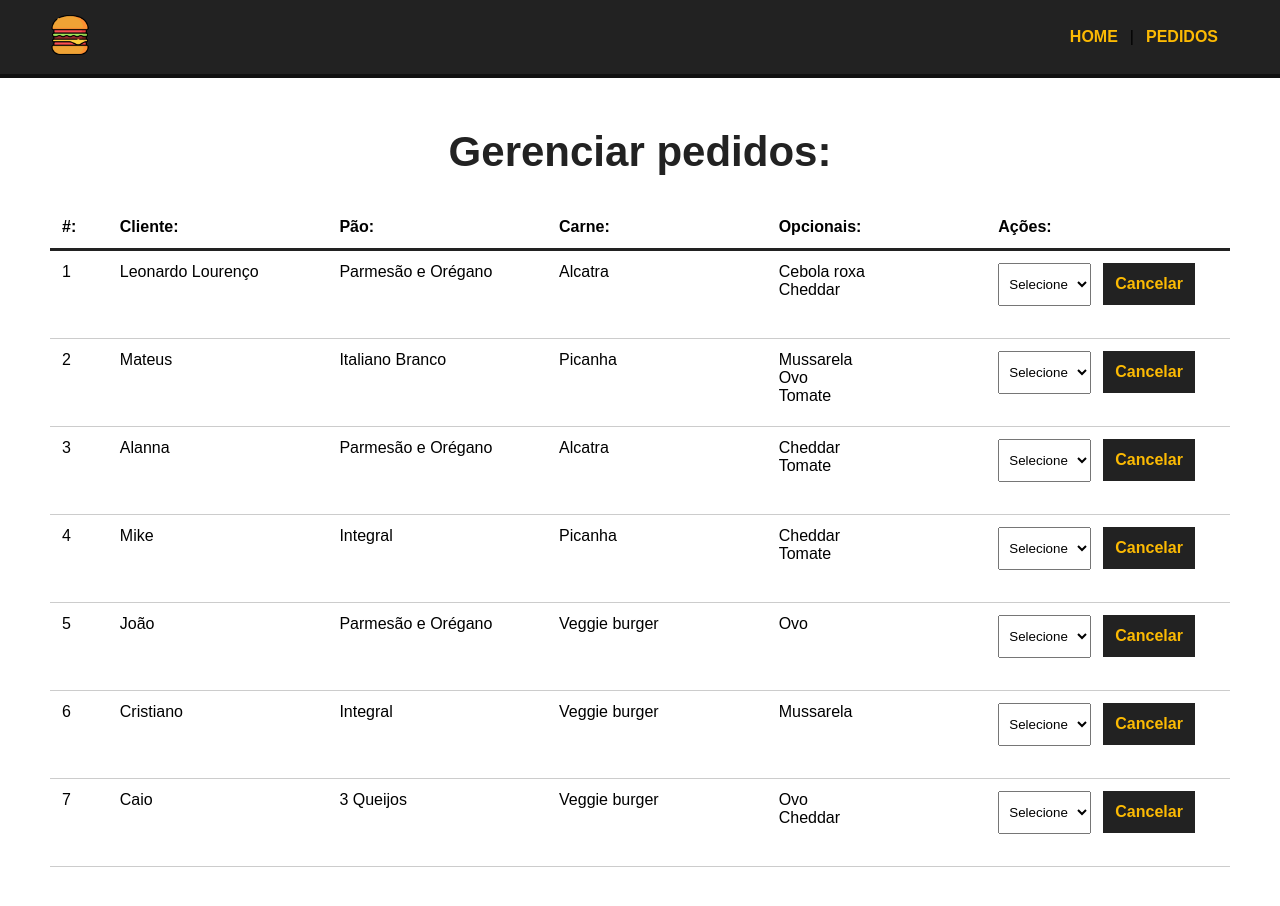
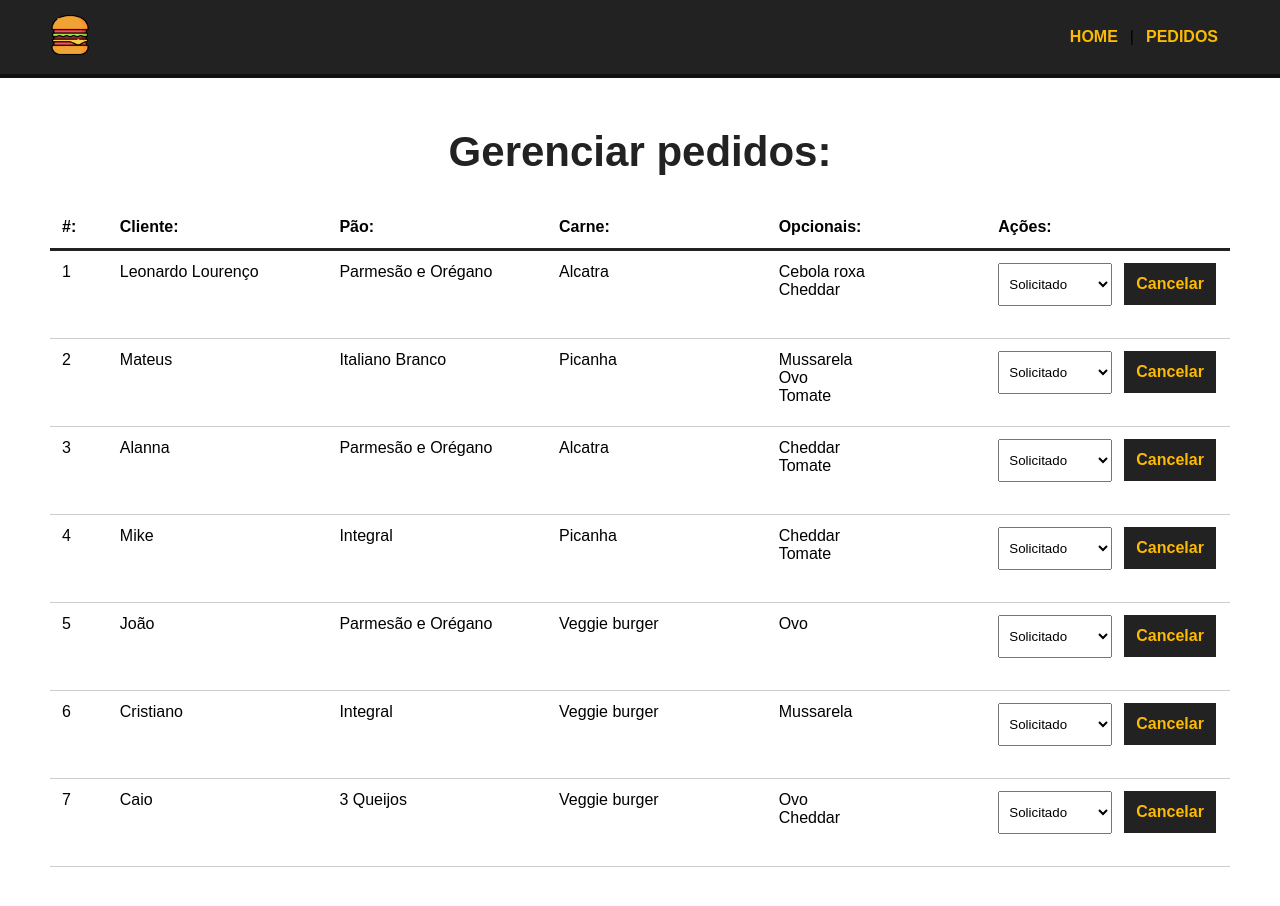
Before and after one commit to mateusmaranhao12/make_your_burger, a Vue app: page /pedidos in a window 1280 px wide. Shown: the top 906 px of the page. Built offline with nearby package versions, Linux system fonts and the light colour scheme; data requests are answered from the project's data file.

Commit message:
Update Dashboard.vue

```diff
--- a/src/components/Dashboard.vue
+++ b/src/components/Dashboard.vue
@@ -26,6 +26,9 @@
                     <div>
                         <select name="status" class="status">
                             <option value="">Selecione</option>
+                            <option v-for="s in status" :key="s.id" value="s.tipo" :selected="burger.status == s.tipo">
+                                {{ s.tipo }}
+                            </option>
                         </select>
                         <button class="delete-btn">Cancelar</button>
                     </div>
@@ -57,11 +60,17 @@
 
                 this.burgers = data
 
-                console.log(this.burgers)
+                //resgatar os status
+                this.getStatus()
 
-                //resgatar os status
+            },
 
+            async getStatus() {
+                const req = await fetch ('http://localhost:3000/status')
 
+                const data = await req.json()
+
+                this.status = data
             }
         },
 
```
